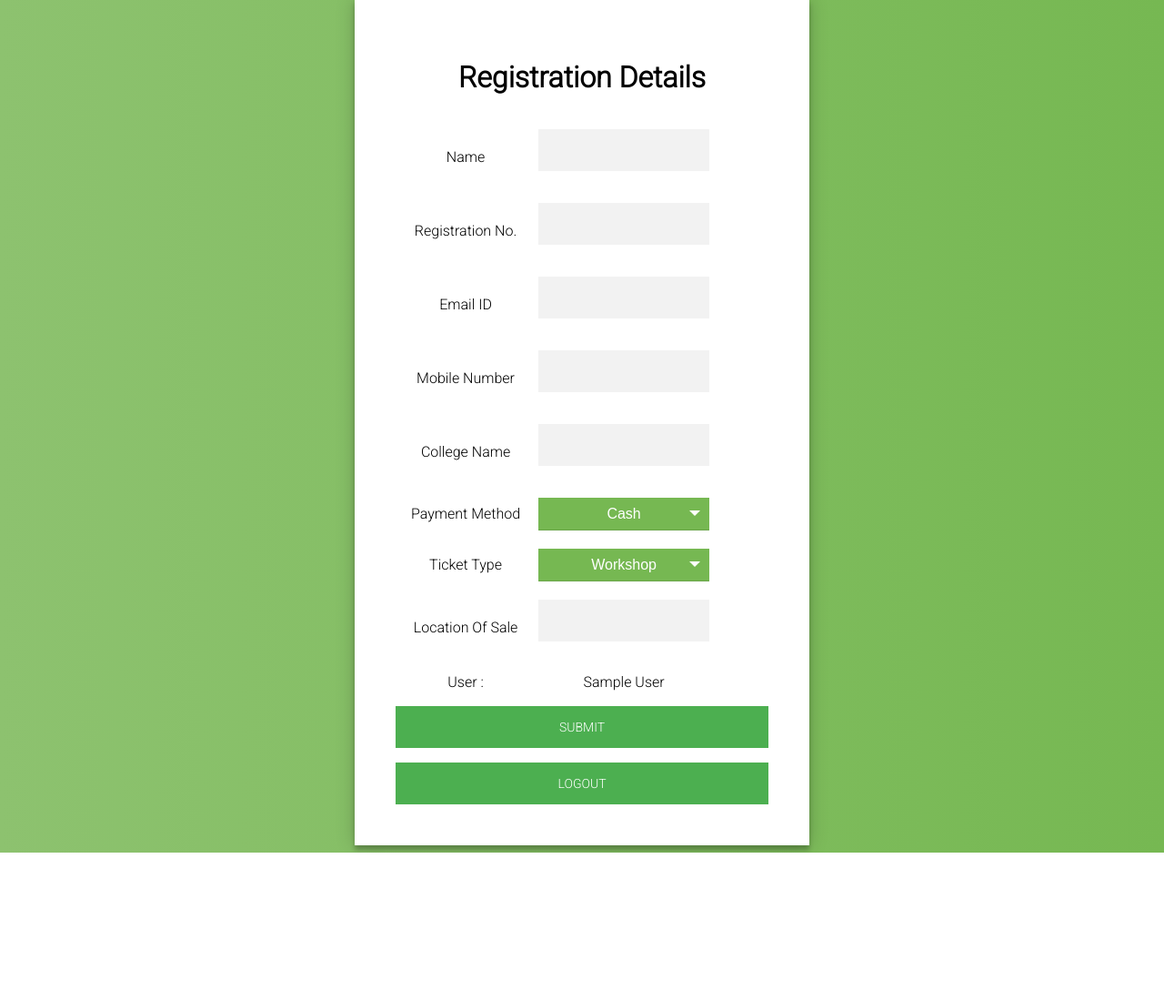
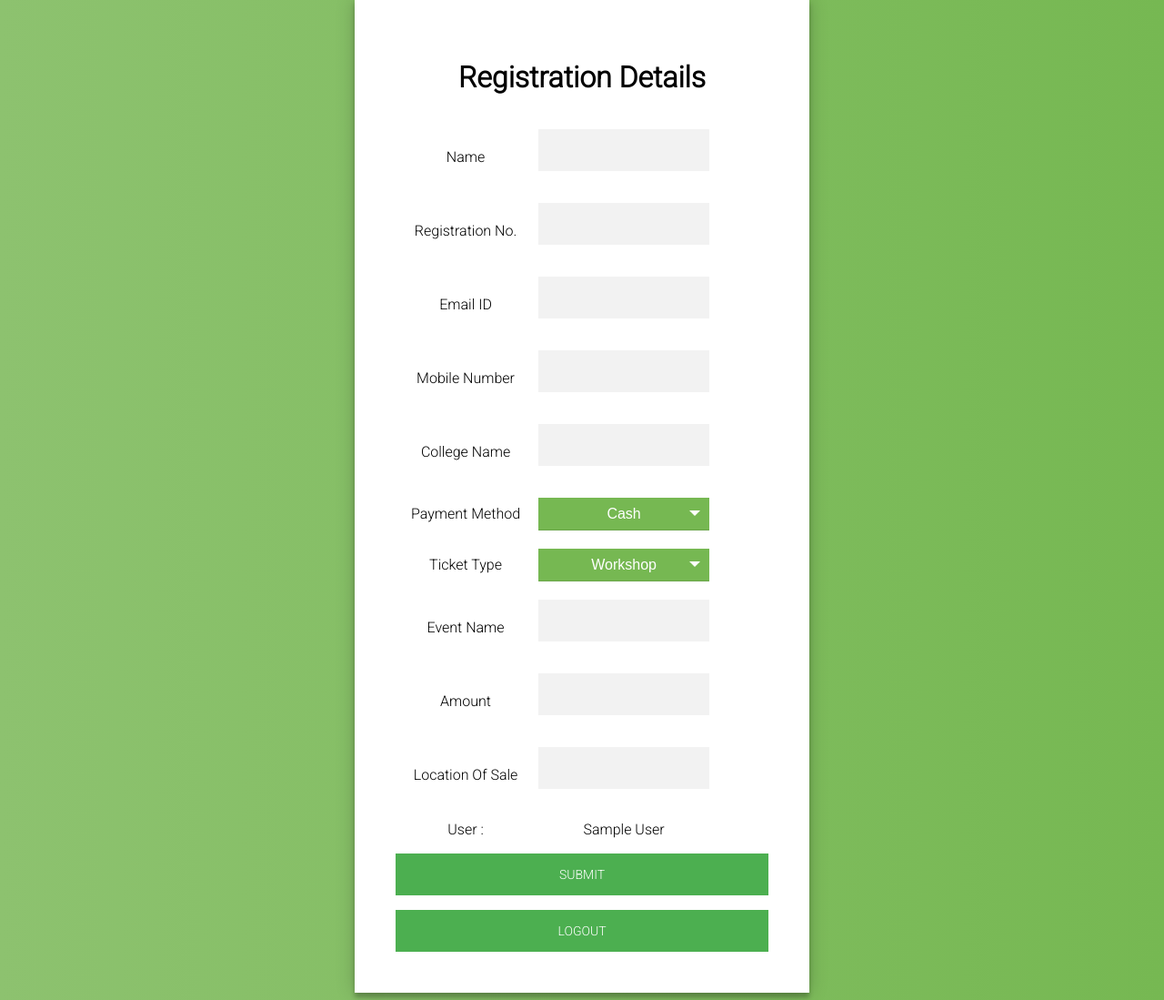
Before and after one commit to anmol-chawla/ticket-django, a Django app: page /tickets/sale in a window 1280 px wide. Shown: the part 110-1209 px from the top of the page at 91% size. Before the commit the page ends 1047 px from the top, so only its background shows below. Run offline with Django 3.2, Linux system fonts and the light colour scheme; the visitor is signed in with stand-in values (Sample User, id 1).

Commit message:
Improve mail

```diff
--- a/tickets/admin.py
+++ b/tickets/admin.py
@@ -3,6 +3,6 @@ from .models import Sales
 
 # Register your models here.
 class SalesAdmin(admin.ModelAdmin):
-    list_display = ['name', 'reg_no', 'mobile_no', 'college', 'sale_type', 'pch_name', 'time']
+    list_display = ['name', 'reg_no', 'mobile_no', 'college', 'event_name', 'amount', 'pch_name', 'time']
 
 admin.site.register(Sales, SalesAdmin)
--- a/tickets/models.py
+++ b/tickets/models.py
@@ -11,6 +11,8 @@ class Sales(models.Model):
     college = models.CharField(max_length=30)
     pay_mode = models.CharField(max_length=6)
     location_sale = models.CharField(max_length=15)
+    amount = models.CharField(max_length=5)
+    event_name = models.CharField(max_length=30)
     sale_type = models.CharField(max_length=15)
     pch_name = models.CharField(max_length=20)
     unique_id = models.CharField(max_length=128)
--- a/tickets/templates/form_sale.html
+++ b/tickets/templates/form_sale.html
@@ -57,6 +57,14 @@
 		<option>Proshow</option>
 	</select></div></td>
 	</tr>
+  <tr>
+    <td>Event Name</td>
+    <td><input type="text" name="event_name" /></td>
+  </tr>
+  <tr>
+    <td>Amount</td>
+    <td><input type="text" name="amount" /></td>
+  </tr>
 	<tr>
 	<td>Location Of Sale</td>
 	<td><input type="text" name="location" /></td>
--- a/tickets/views.py
+++ b/tickets/views.py
@@ -29,7 +29,9 @@ def store_mail(request):
         college = request.POST['college']
         pay_mode = request.POST['pay_mode']
         location_sale = request.POST['location']
+        amount = request.POST['amount']
         sale_type = request.POST['type']
+        event_name = request.POST['event_name']
         pch_name = str(request.user.first_name) + ' ' + str(request.user.last_name)
         date = timezone.now()
         customer = {
@@ -39,8 +41,10 @@ def store_mail(request):
                      'mobile_no': mobile_no,
                      'college': college,
                      'pay_mode': pay_mode,
+                     'amount': amount,
                      'location_sale': location_sale,
                      'sale_type': sale_type,
+                     'event_name': event_name,
                      'pch_name': pch_name,
                      'date': date}
         uuid = dict_to_uuid(customer)
@@ -52,11 +56,13 @@ def store_mail(request):
                                               college=college,
                                               pay_mode=pay_mode,
                                               location_sale=location_sale,
+                                              amount=amount,
                                               sale_type=sale_type,
+                                              event_name=event_name,
                                               pch_name=pch_name,
                                               unique_id=uuid,
                                               time=date
                                             )
         create_qrcode(uuid)
-        send_email(mail_id, uuid)
+        send_email(mail_id, uuid, name, reg_no, mobile_no, event_name)
         return render(request, 'form_sale.html', {'mail_id': 'Email successfully sent to ' + str(mail_id)})
```
Also changed, not shown: tickets/email_send.py (+8 -3 lines).
